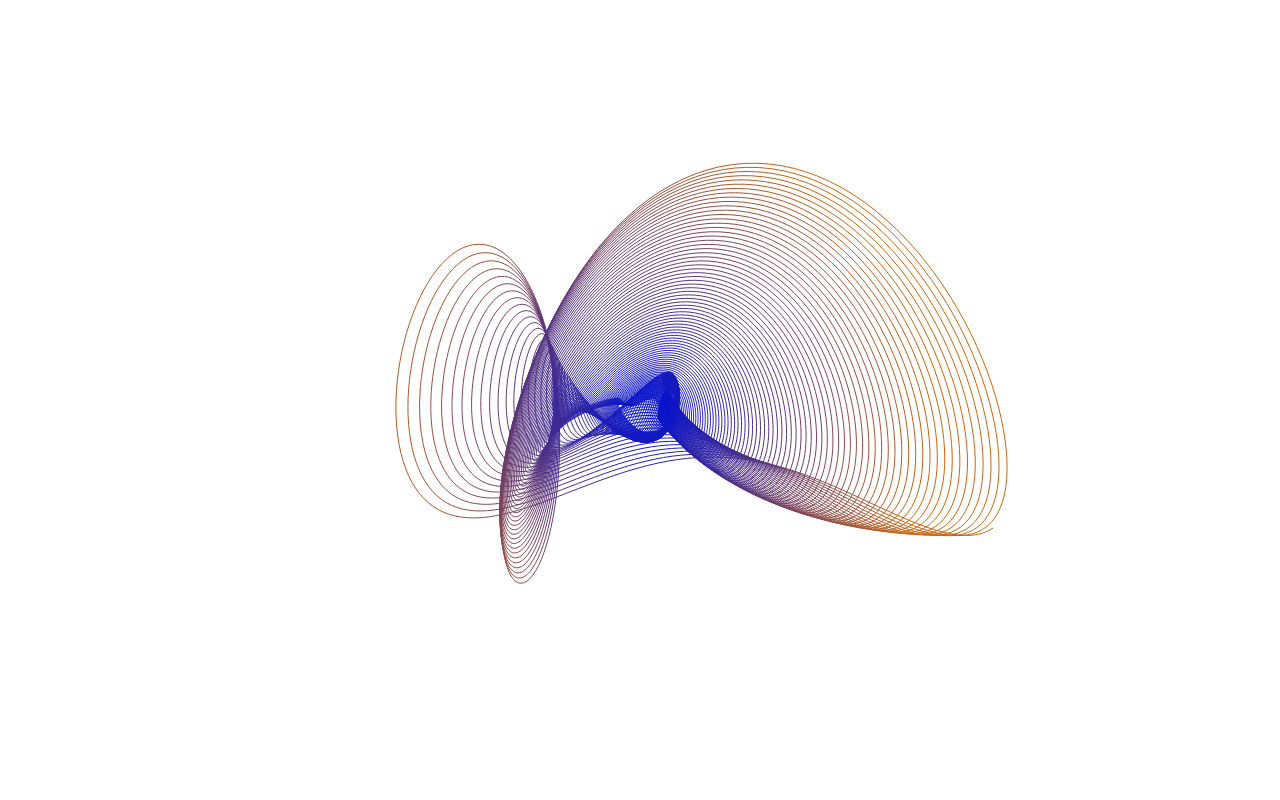
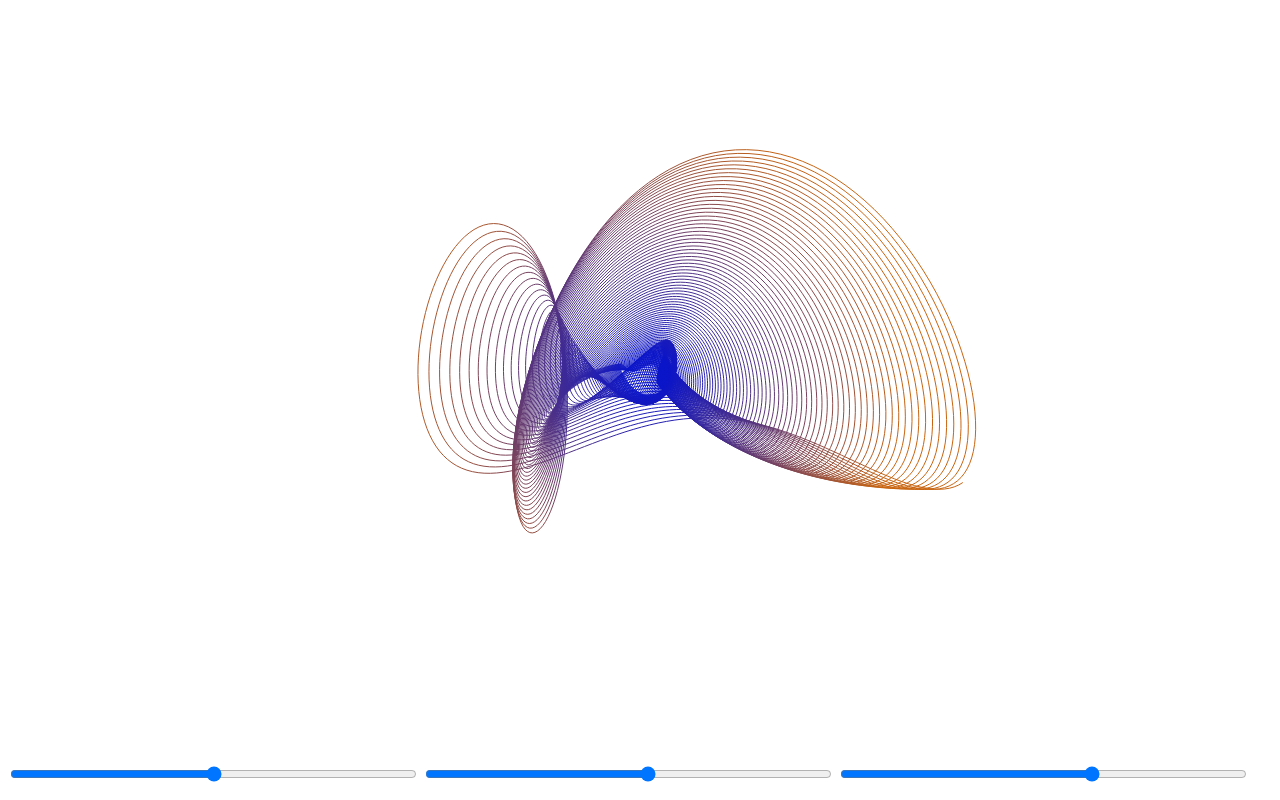
Before and after one commit to cosinekitty/harmonograph, a plain HTML site: page index.html in a window 1280 px wide. Drawn offline with Linux system fonts and the light colour scheme.

Commit message:
Added frequency sliders to make the graph more interactive.

```diff
--- a/harmonograph.js
+++ b/harmonograph.js
@@ -41,17 +41,24 @@ window.onload = function() {
         }
     }
 
+    const ReservedPixelsBottom = 70;
     const graph = document.getElementById("GraphCanvas");
     const context = graph.getContext('2d');
+    const frequencySlider1 = document.getElementById('FrequencySlider1');
+    const frequencySlider2 = document.getElementById('FrequencySlider2');
+    const frequencySlider3 = document.getElementById('FrequencySlider3');
 
     function MakeHarmonograph(time) {
         const halflife = 3000;
         const angle = 0.3 * time;
+        const freq1 = parseFloat(frequencySlider1.value);
+        const freq2 = parseFloat(frequencySlider2.value);
+        const freq3 = parseFloat(frequencySlider3.value);
 
         return new Harmonograph([
-            new Pendulum(220, 50, 3.0, angle * 0.0101, halflife),
-            new Pendulum(30, 100, 9.01, 10.0 + angle * 0.0731, halflife),
-            new Pendulum(100, 100, 6.0247, angle * 0.00134, halflife)
+            new Pendulum(220, 50, freq1, angle * 0.0101, halflife),
+            new Pendulum(30, 100, freq2, 10.0 + angle * 0.0731, halflife),
+            new Pendulum(100, 100, freq3, angle * 0.00134, halflife)
         ]);
     }
 
@@ -90,8 +97,21 @@ window.onload = function() {
 
     function ResizeGraph() {
         // Make the canvas fit the available space inside the browser window.
+        // Reserve some space below the graph for sliders.
         graph.width = window.innerWidth;
-        graph.height = window.innerHeight;
+        graph.height = window.innerHeight - ReservedPixelsBottom;
+
+        // Resize the sliders to fit in the reserved space beneath the graph.
+        const xgap = 20;        // number of pixels of horizontal space between the sliders
+        const yspace = 10;      // pixels of vertical "cushion" for sliders
+        const sliderWidth = (graph.width/3 - xgap).toFixed() + 'px';
+        const sliderHeight = (ReservedPixelsBottom - yspace).toFixed() + 'px';
+        frequencySlider1.style.width = sliderWidth;
+        frequencySlider2.style.width = sliderWidth;
+        frequencySlider3.style.width = sliderWidth;
+        frequencySlider1.style.height = sliderHeight;
+        frequencySlider2.style.height = sliderHeight;
+        frequencySlider3.style.height = sliderHeight;
     }
 
     ResizeGraph();
--- a/index.html
+++ b/index.html
@@ -7,6 +7,11 @@
     </head>
     <body>
         <div><canvas id="GraphCanvas" class="HarmonographCanvas"></canvas></div>
+        <div>
+            <input id="FrequencySlider1" type="range" min="2.9" max="3.1" value="3.0" step="any">
+            <input id="FrequencySlider2" type="range" min="8.9" max="9.1" value="9.01" step="any">
+            <input id="FrequencySlider3" type="range" min="5.9" max="6.1" value="6.0247" step="any">
+        </div>
         <script src="harmonograph.js"></script>
     </body>
 </html>
```
